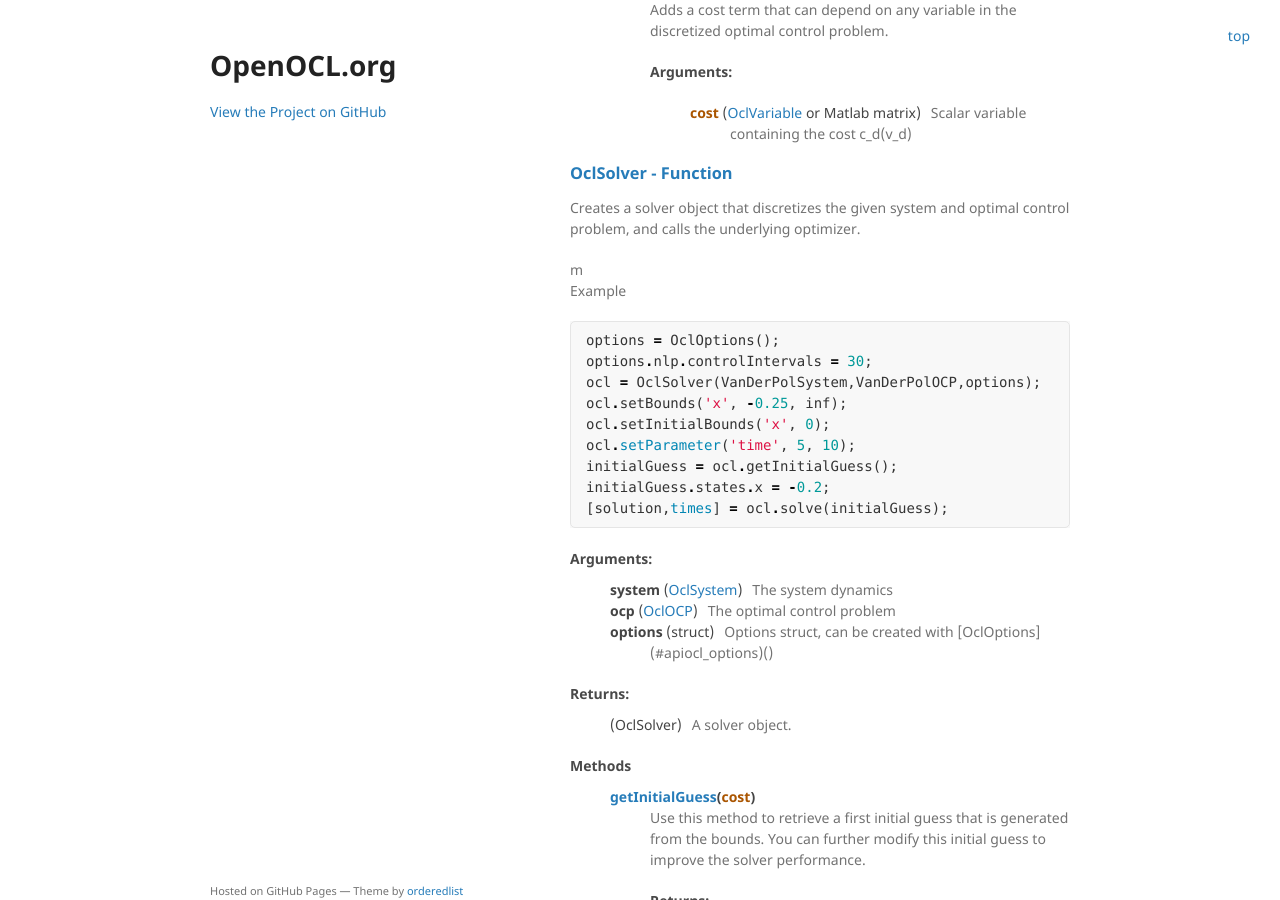
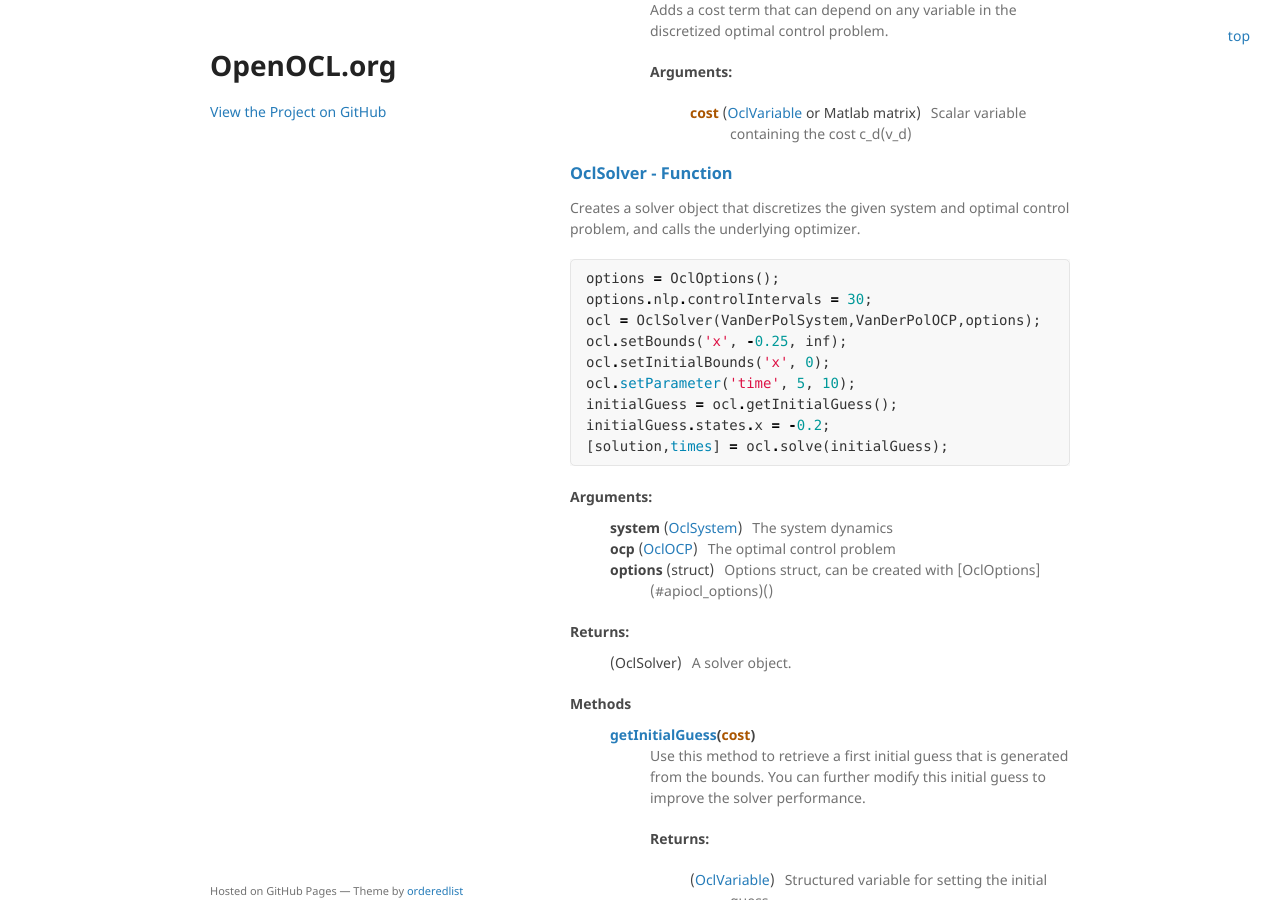
Before and after one commit to OpenOCL/openocl.github.io, a Jekyll site: the page built from api-docs.md, in a window 1280 px wide and 900 px high, scrolled down 4440 px. Built offline with Jekyll 4.4.1, drawn with Linux system fonts in a browser that asks for light colours.

Commit message:
Update syntax-highlight.html

````diff
--- a/_includes/syntax-highlight.html
+++ b/_includes/syntax-highlight.html
@@ -4,7 +4,5 @@
 ```
 {: title="{{ include.block.title }}" }
 {% endcapture %}
-{{ include.block.language }}
-<p>{{ include.block.title }}</p>
 
 {{ highlight | markdownify }}
````
